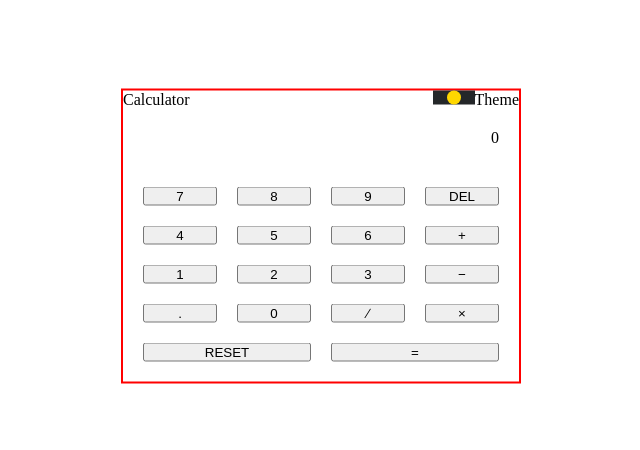
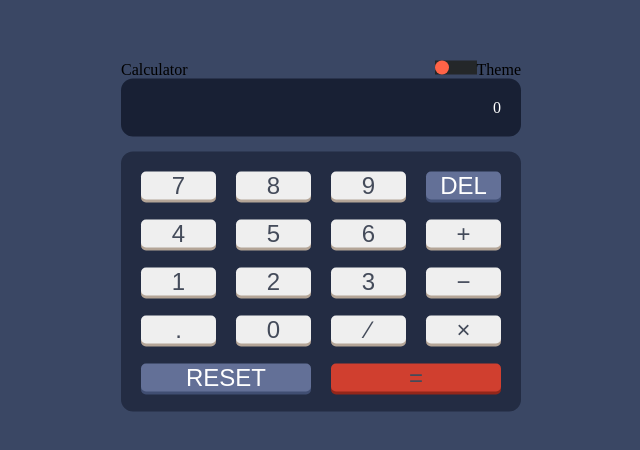
Before and after one commit to devrahul93/Calculator, a React (Create React App) app in the folder calculator/: page / in a window 1280 px wide. Shown: the part 164-614 px from the top of the page, without its empty margins (319-959 px from the left). Built offline with nearby package versions, Linux system fonts and the light colour scheme.

Commit message:
had to add theme toggler

```diff
--- a/calculator/src/components/CalculatorTwo.jsx
+++ b/calculator/src/components/CalculatorTwo.jsx
@@ -73,7 +73,7 @@ const CalculatorTwo = () => {
           >
             9
           </button>
-          <button className="but" onClick={backSpace}>
+          <button className="but delete" onClick={backSpace}>
             DEL
           </button>
           <button
@@ -172,7 +172,10 @@ const CalculatorTwo = () => {
           >
             &times;
           </button>
-          <button className="but but-1" onClick={() => setDigit(initialstate)}>
+          <button
+            className="but but-1 delete"
+            onClick={() => setDigit(initialstate)}
+          >
             RESET
           </button>
           <button className="but but-2" onClick={calculate}>
--- a/calculator/src/components/Toggler.jsx
+++ b/calculator/src/components/Toggler.jsx
@@ -1,13 +1,15 @@
 import '../index.css'
+
 const Toggler = () => {
+  const switchRed = () => {}
   return (
     <>
       <div className="switch-toggle switch-3 switch-candy">
-        <input id="on" name="state-d" type="radio" defaultChecked="" />
+        <input id="on" name="state-d" type="radio" defaultChecked="checked" />
         <label htmlFor="on" className="one"></label>
 
-        <input id="na" name="state-d" type="radio" defaultChecked="checked" />
-        <label htmlFor="na" className="two"></label>
+        <input id="na" name="state-d" type="radio" defaultChecked="" />
+        <label htmlFor="na" className="two" onClick={switchRed}></label>
 
         <input id="off" name="state-d" type="radio" />
         <label htmlFor="off" className="three"></label>
--- a/calculator/src/index.css
+++ b/calculator/src/index.css
@@ -4,6 +4,10 @@
   margin: 0;
   padding: 0;
   box-sizing: border-box;
+}
+
+body {
+  background-color: hsl(222, 26%, 31%);
 }
 
 .header {
@@ -17,6 +21,10 @@
   flex-direction: row;
   justify-content: flex-end;
   padding: 20px;
+  background: hsl(224, 36%, 15%);
+  margin-bottom: 15px;
+  border-radius: 12px;
+  color: #fff;
 }
 
 .container {
@@ -25,8 +33,8 @@
   left: 50%;
   transform: translate(-50%, -50%);
   width: 400px;
-  border: 2px solid red;
 }
+
 .buttons {
   position: relative;
   display: grid;
@@ -34,6 +42,27 @@
   grid-template-rows: auto;
   grid-gap: 20px;
   padding: 20px;
+  background-color: hsl(223, 31%, 20%);
+  border-radius: 12px;
+}
+
+.delete {
+  background-color: hsl(225, 21%, 49%);
+  color: white;
+  font-size: 1.5em;
+  border-radius: 5px;
+  text-decoration: none;
+  border: none;
+  box-shadow: 0 3px hsl(224, 28%, 35%);
+}
+
+button {
+  color: hsl(221, 14%, 31%);
+  font-size: 1.5em;
+  border-radius: 5px;
+  text-decoration: none;
+  border: none;
+  box-shadow: 0 3px hsl(28deg 16% 65%);
 }
 
 .but {
@@ -49,6 +78,8 @@
 .but-2 {
   grid-column-start: 3;
   grid-column-end: 5;
+  background-color: hsl(6, 63%, 50%);
+  box-shadow: 0 3px hsl(6, 70%, 34%);
 }
 
 /* toggler button */
```
